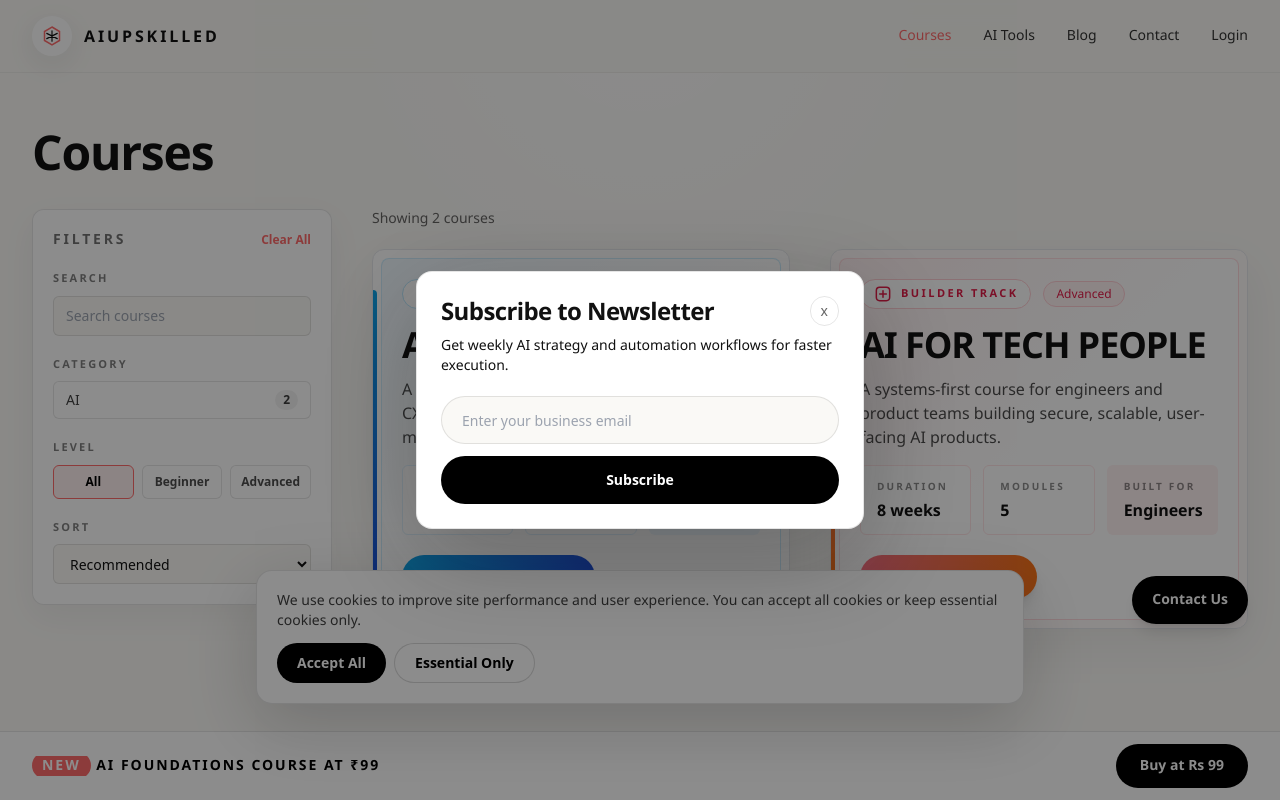
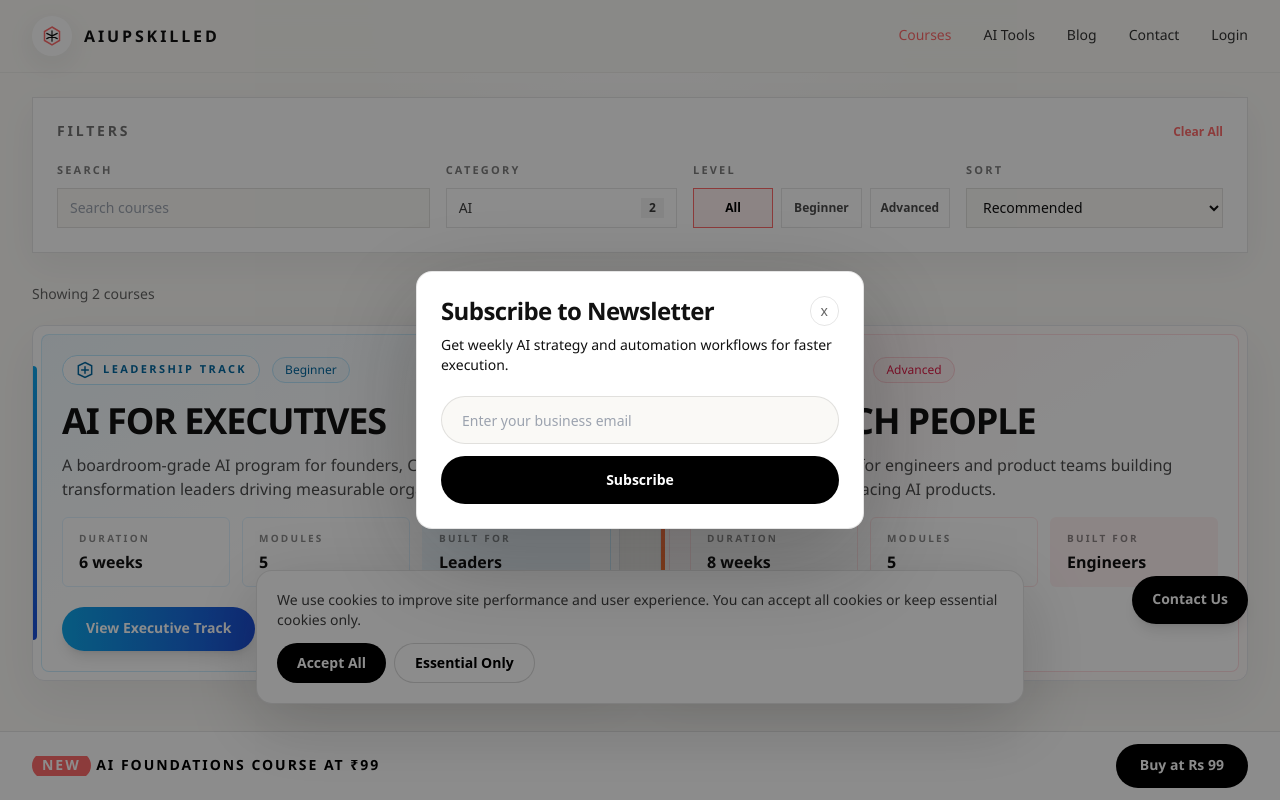
Before and after one commit to aiupskilled/mainsite, a Next.js app: page /courses in a window 1280 px wide. Shown: the top 800 px of the page. Built offline with nearby package versions, Linux system fonts and the light colour scheme.

Commit message:
Add revamp

```diff
--- a/app/courses/page.tsx
+++ b/app/courses/page.tsx
@@ -37,8 +37,7 @@ export default function CoursesPage() {
   return (
     <div className="pb-24">
       <JsonLd data={coursesListSchema} />
-      <section className="mx-auto max-w-7xl px-5 py-12 md:px-8 md:py-14">
-        <h1 className="mb-8 text-4xl font-black tracking-tight md:text-5xl">Courses</h1>
+      <section className="mx-auto max-w-7xl px-5 pt-4 md:px-8 md:pt-6">
         <CoursesFilterLayout courses={courses} />
       </section>
     </div>
--- a/components/courses/CoursesFilterLayout.tsx
+++ b/components/courses/CoursesFilterLayout.tsx
@@ -59,8 +59,8 @@ export function CoursesFilterLayout({ courses }: Props) {
   }
 
   return (
-    <div className="grid gap-8 lg:grid-cols-[300px_1fr] lg:gap-10">
-      <aside className="h-fit rounded-xl border border-black/10 bg-white p-5 shadow-[0_12px_35px_rgba(17,17,17,0.05)] lg:sticky lg:top-24">
+    <div>
+      <section className="mb-8 border border-black/10 bg-white p-5 shadow-[0_12px_35px_rgba(17,17,17,0.05)] md:p-6">
         <div className="mb-5 flex items-center justify-between">
           <h2 className="text-sm font-semibold uppercase tracking-[0.2em] text-black/55">Filters</h2>
           <button type="button" onClick={clearAll} className="text-xs font-semibold text-accent transition hover:opacity-80">
@@ -68,7 +68,7 @@ export function CoursesFilterLayout({ courses }: Props) {
           </button>
         </div>
 
-        <div className="space-y-5">
+        <div className="grid gap-4 md:grid-cols-2 xl:grid-cols-[1.45fr_0.9fr_1fr_1fr] xl:items-end">
           <div>
             <label htmlFor="course-search" className="mb-2 block text-[11px] font-semibold uppercase tracking-[0.2em] text-black/50">
               Search
@@ -78,7 +78,7 @@ export function CoursesFilterLayout({ courses }: Props) {
               value={search}
               onChange={(e) => setSearch(e.target.value)}
               placeholder="Search courses"
-              className="h-10 w-full rounded-md border border-black/10 bg-bg px-3 text-sm outline-none transition focus:border-accent"
+              className="h-10 w-full border border-black/10 bg-bg px-3 text-sm outline-none transition focus:border-accent"
             />
           </div>
 
@@ -87,24 +87,24 @@ export function CoursesFilterLayout({ courses }: Props) {
             <button
               type="button"
               onClick={() => setAiOnly((prev) => !prev)}
-              className={`flex w-full items-center justify-between rounded-md border px-3 py-2 text-sm transition ${
+              className={`flex h-10 w-full items-center justify-between border px-3 text-sm transition ${
                 aiOnly ? "border-accent bg-accent/10 text-black" : "border-black/10 bg-white text-black/75 hover:border-black/20"
               }`}
             >
               <span>AI</span>
-              <span className="rounded-full bg-black/5 px-2 py-0.5 text-xs font-semibold">{courses.filter((c) => c.tags.includes("AI")).length}</span>
+              <span className="bg-black/5 px-2 py-0.5 text-xs font-semibold">{courses.filter((c) => c.tags.includes("AI")).length}</span>
             </button>
           </div>
 
           <div>
             <p className="mb-2 text-[11px] font-semibold uppercase tracking-[0.2em] text-black/50">Level</p>
-            <div className="grid grid-cols-3 gap-2">
+            <div className="grid h-10 grid-cols-3 gap-2">
               {(["All", "Beginner", "Advanced"] as const).map((option) => (
                 <button
                   key={option}
                   type="button"
                   onClick={() => setLevel(option)}
-                  className={`rounded-md border px-2 py-2 text-xs font-semibold transition ${
+                  className={`border px-2 text-xs font-semibold transition ${
                     level === option ? "border-accent bg-accent/10 text-black" : "border-black/10 bg-white text-black/70"
                   }`}
                 >
@@ -122,7 +122,7 @@ export function CoursesFilterLayout({ courses }: Props) {
               id="sort"
               value={sort}
               onChange={(e) => setSort(e.target.value as SortKey)}
-              className="h-10 w-full rounded-md border border-black/10 bg-bg px-3 text-sm outline-none transition focus:border-accent"
+              className="h-10 w-full border border-black/10 bg-bg px-3 text-sm outline-none transition focus:border-accent"
             >
               <option value="recommended">Recommended</option>
               <option value="duration-asc">Duration: Short to Long</option>
@@ -131,9 +131,8 @@ export function CoursesFilterLayout({ courses }: Props) {
             </select>
           </div>
         </div>
-      </aside>
+      </section>
 
-      <div>
       <div className="mb-5 flex items-center justify-between">
         <p className="text-sm text-black/60">Showing {filteredCourses.length} course{filteredCourses.length === 1 ? "" : "s"}</p>
       </div>
@@ -145,7 +144,7 @@ export function CoursesFilterLayout({ courses }: Props) {
           ))}
         </div>
       ) : (
-          <div className="rounded-lg border border-black/10 bg-white px-6 py-10 text-center">
+        <div className="border border-black/10 bg-white px-6 py-10 text-center">
           <p className="text-lg font-semibold">No courses match your filters.</p>
           <button type="button" onClick={clearAll} className="mt-3 text-sm font-semibold text-accent">
             Reset filters
@@ -153,6 +152,5 @@ export function CoursesFilterLayout({ courses }: Props) {
         </div>
       )}
     </div>
-    </div>
   );
 }
```
Lines whose indentation alone changed are shown as unchanged.
